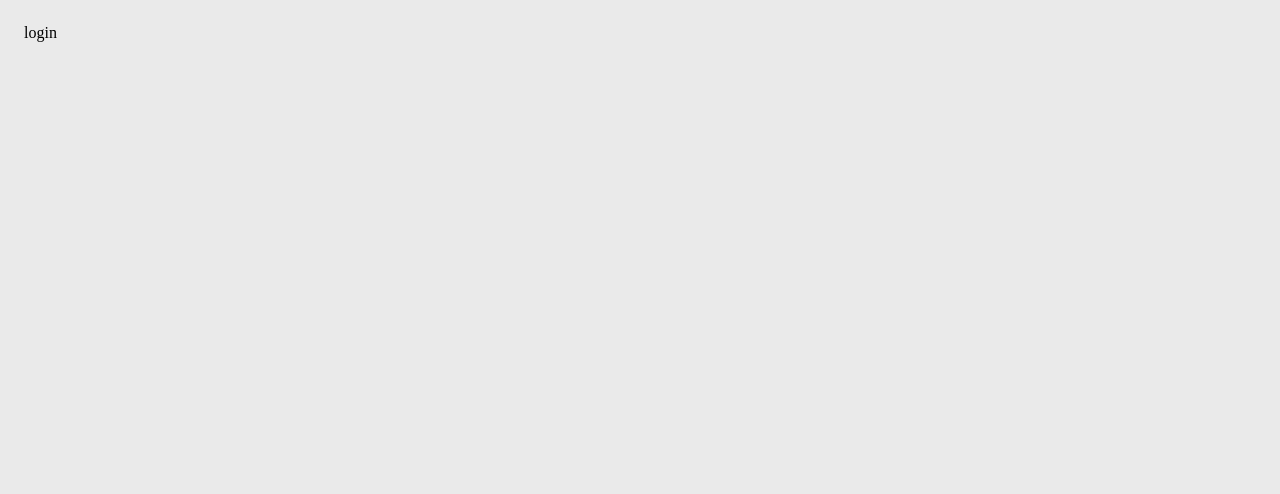
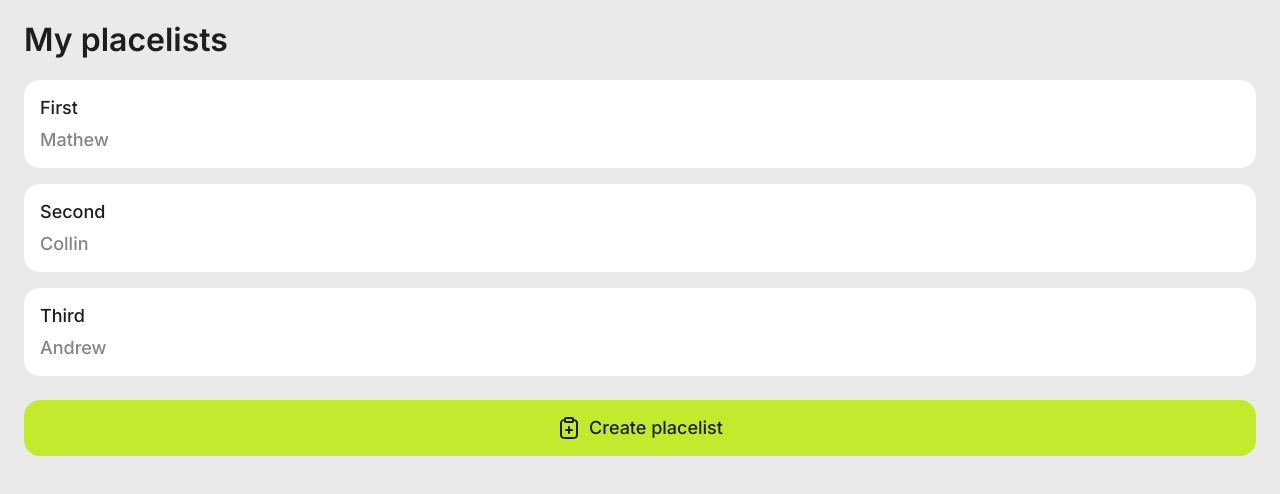
Before and after one commit to locpack/placelists-web, a React (Vite) app: page /saved in a window 1280 px wide. Before the commit this address led to /login. Shown: the top 494 px of the page. Built offline with nearby package versions, Linux system fonts and the light colour scheme.

Commit message:
feat: saved page

```diff
--- a/src/pages/discover-page.tsx
+++ b/src/pages/discover-page.tsx
@@ -2,7 +2,7 @@ import { useNavigate } from "react-router";
 import Block from "../components/block";
 import Card from "../components/card";
 import Input from "../components/input";
-import { DISCOVER_PAGE_PLACELISTS, InputType } from "../settings";
+import { DISCOVER_PAGE_PLACELISTS, InputType, Path } from "../settings";
 
 function DiscoverPage() {
   const placelists = DISCOVER_PAGE_PLACELISTS;
@@ -17,7 +17,7 @@ function DiscoverPage() {
         {placelists.map((placelist) => (
           <Card
             key={placelist.id}
-            onClick={() => navigate(`/placelists/${placelist.id}`)}
+            onClick={() => navigate(`${Path.Placelists}/${placelist.id}`)}
             text={placelist.name}
             hint={placelist.author.name}
             active={false}
--- a/src/pages/login-page.tsx
+++ b/src/pages/login-page.tsx
@@ -1,5 +1,9 @@
 function LoginPage() {
-  return <>login</>;
+  return (
+    <>
+      <h1 className="text_h1">Login</h1>
+    </>
+  );
 }
 
 export default LoginPage;
--- a/src/pages/register-page.tsx
+++ b/src/pages/register-page.tsx
@@ -1,5 +1,9 @@
 function RegisterPage() {
-  return <>register</>;
+  return (
+    <>
+      <h1 className="text_h1">Register</h1>
+    </>
+  );
 }
 
 export default RegisterPage;
--- a/src/pages/saved-page.tsx
+++ b/src/pages/saved-page.tsx
@@ -1,5 +1,40 @@
+import { useNavigate } from "react-router";
+import Block from "../components/block";
+import Button from "../components/button";
+import Card from "../components/card";
+import PlacelistAddIcon from "../icons/placelist-add-icon";
+import { ButtonType, Path, SAVED_PAGE_PLACELISTS } from "../settings";
+
 function SavedPage() {
-  return <>saved</>;
+  const placelists = SAVED_PAGE_PLACELISTS;
+
+  const navigate = useNavigate();
+
+  return (
+    <>
+      <h1 className="text_h1">My placelists</h1>
+      {placelists.length > 0 && (
+        <Block>
+          {placelists.map((placelist) => (
+            <Card
+              key={placelist.id}
+              onClick={() => navigate(`${Path.Placelists}/${placelist.id}`)}
+              text={placelist.name}
+              hint={placelist.author.name}
+              active={false}
+              extended={false}
+            />
+          ))}
+        </Block>
+      )}
+      <Button
+        icon={<PlacelistAddIcon />}
+        onClick={() => navigate(Path.PlacelistsCreate)}
+        text="Create placelist"
+        type={ButtonType.Primary}
+      />
+    </>
+  );
 }
 
 export default SavedPage;
--- a/src/settings.ts
+++ b/src/settings.ts
@@ -20,7 +20,9 @@ export enum Path {
   Saved = "/saved",
   Profile = "/profile",
   Placelists = "/placelists",
+  PlacelistsCreate = "/placelists/create",
   Places = "/places",
+  PlacesCreate = "/places/create",
 }
 
 export enum AuthStatus {
@@ -29,7 +31,7 @@ export enum AuthStatus {
   Authorized,
 }
 
-export const CURRENT_AUTH_STATUS = AuthStatus.NotAuthorized;
+export const CURRENT_AUTH_STATUS = AuthStatus.Authorized;
 
 export const DISCOVER_PAGE_PLACELISTS = [
   {
@@ -57,3 +59,30 @@ export const DISCOVER_PAGE_PLACELISTS = [
     },
   },
 ];
+
+export const SAVED_PAGE_PLACELISTS = [
+  {
+    id: Math.random().toString(36).substring(2, 7),
+    name: "First",
+    author: {
+      id: Math.random().toString(36).substring(2, 7),
+      name: "Mathew",
+    },
+  },
+  {
+    id: Math.random().toString(36).substring(2, 7),
+    name: "Second",
+    author: {
+      id: Math.random().toString(36).substring(2, 7),
+      name: "Collin",
+    },
+  },
+  {
+    id: Math.random().toString(36).substring(2, 7),
+    name: "Third",
+    author: {
+      id: Math.random().toString(36).substring(2, 7),
+      name: "Andrew",
+    },
+  },
+];
```
